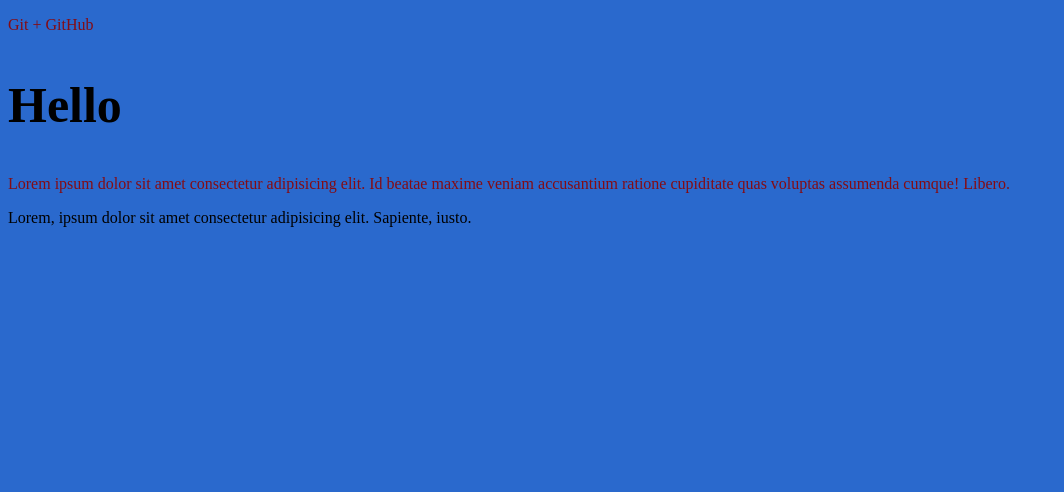
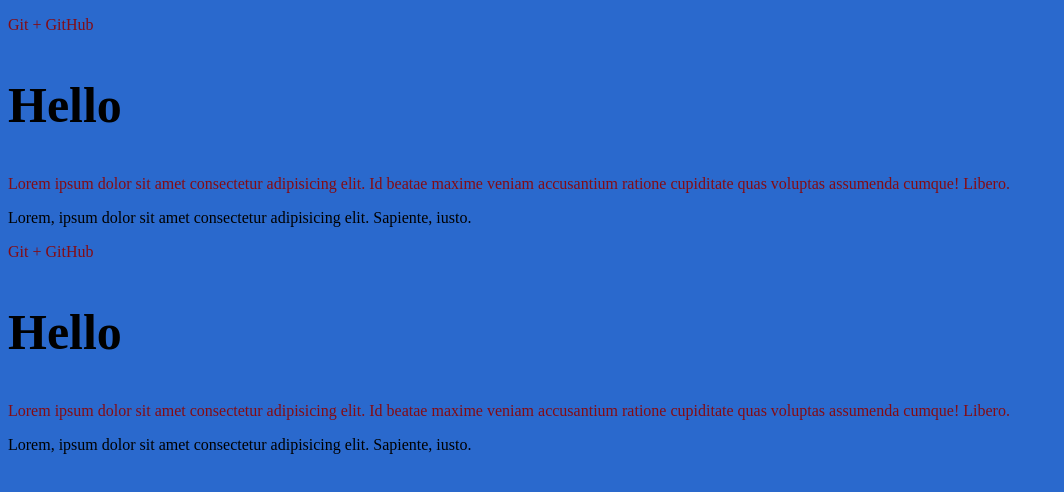
Before and after one commit to JohnnyFletch/git-test, a plain HTML site: page index.html in a window 1280 px wide. Shown: the whole page, without its empty margins (0-1064 px from the left). Drawn offline with Linux system fonts and the light colour scheme.

Commit message:
работа в ветке about

```diff
--- a/index.html
+++ b/index.html
@@ -12,6 +12,10 @@
     <h2>Hello</h2>
     <p>Lorem ipsum dolor sit amet consectetur adipisicing elit. Id beatae maxime veniam accusantium ratione cupiditate quas voluptas assumenda cumque! Libero.</p>
     Lorem, ipsum dolor sit amet consectetur adipisicing elit. Sapiente, iusto.
+    <p>Git + GitHub</p>
+    <h2>Hello</h2>
+    <p>Lorem ipsum dolor sit amet consectetur adipisicing elit. Id beatae maxime veniam accusantium ratione cupiditate quas voluptas assumenda cumque! Libero.</p>
+    Lorem, ipsum dolor sit amet consectetur adipisicing elit. Sapiente, iusto.
 
 </body>
 </html>
```
